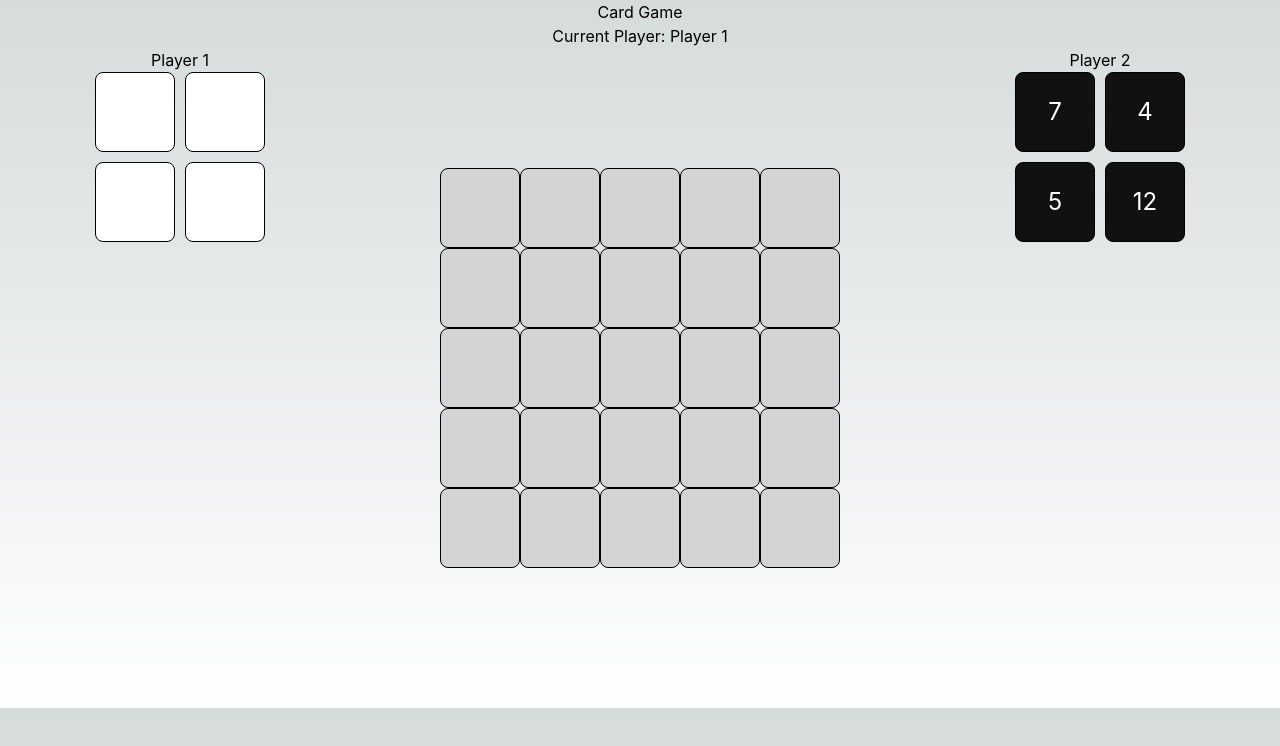
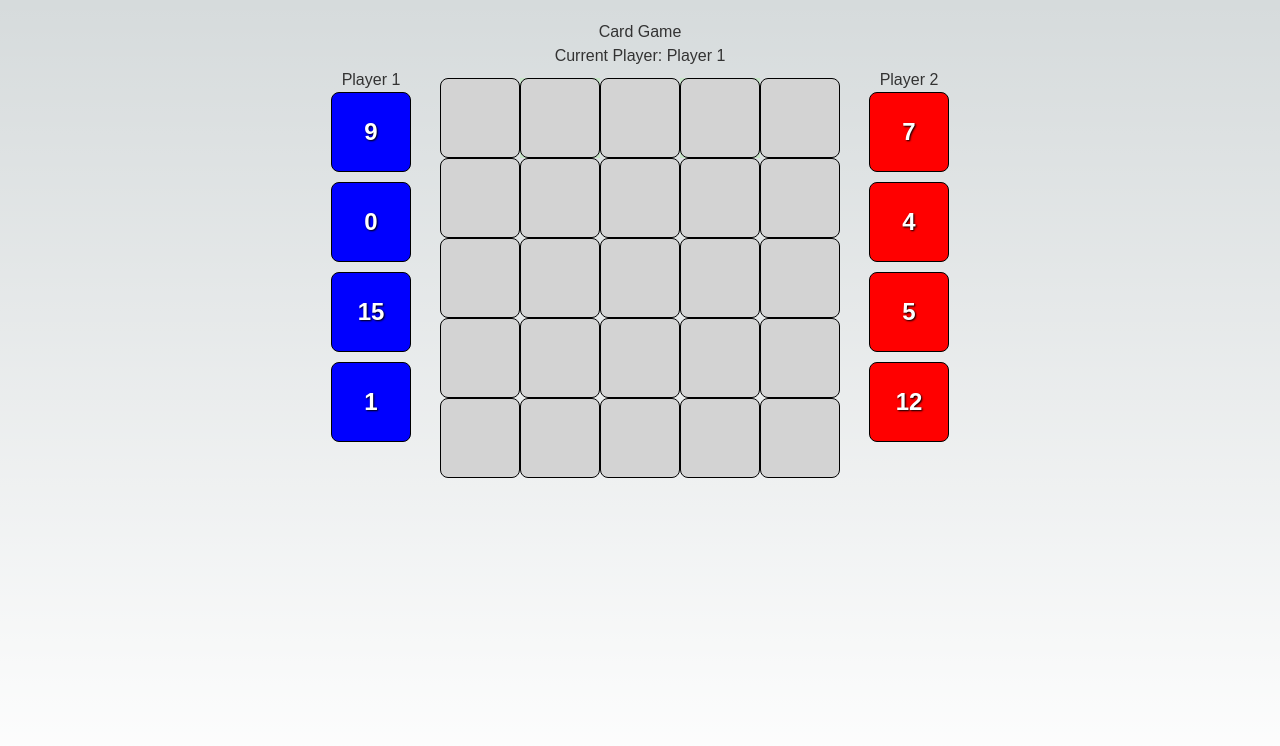
Before and after one commit to TendosBG/MonkeyWars, a React (Vite) app in the folder packages/site/: page / in a window 1280 px wide. Shown: the top 746 px of the page. Built offline with nearby package versions, Linux system fonts and the light colour scheme; what wagmi would draw is missing.

Commit message:
"fonctionnel" case centrale x3

```diff
--- a/packages/site/src/components/game/gameComponents/App.css
+++ b/packages/site/src/components/game/gameComponents/App.css
@@ -1,6 +1,26 @@
+/* General Styles */
+body {
+  margin: 0;
+  font-family: 'Arial', sans-serif; /* Consistent font choice */
+  -moz-osx-font-smoothing: grayscale;
+  background-color: #f4f4f4;
+  display: flex;
+  flex-direction: column;
+  align-items: center;
+  min-height: 100vh;
+}
+
 .App {
   text-align: center;
+  width: 80%;
+  max-width: 1200px;
+  margin: 20px auto;
 }
+
+h1, h2 {
+  color: #333;
+}
+
 
 .players {
   display: flex;
@@ -19,79 +39,76 @@
   justify-content: center;
 }
 
-.grid {
+
+#matrix {
   display: grid;
-  grid-template-columns: repeat(4, 100px);
-  grid-template-rows: repeat(4, 100px);
-  gap: 10px;
-  justify-content: center;
-  align-items: center;
-  margin-top: 20px;
+  grid-template-columns: repeat(5, 80px);
+  grid-template-rows: repeat(5, 80px);
+
+
+  padding: 10px;
 }
 
 .card {
-  width: 100px;
-  height: 100px;
+  width: 80px;
+  height: 80px;
+  border: 1px solid black;
+  border-radius: 8px;
   display: flex;
   justify-content: center;
   align-items: center;
   font-size: 24px;
+  font-weight: bold;
   color: white;
   cursor: pointer;
   user-select: none;
-  border-radius: 8px;
-  transition: background-color 0.3s;
+  transition: background-color 0.3s, transform 0.2s;
+  text-shadow: 1px 1px 2px black;
 }
 
-#matrix {
-  display: flex;
-  justify-content: center;
-  align-items: center;
-  height: 80vh;
-  flex-direction: column;
-}
-.row {
-  display: flex;
-}
-.card {
-  width: 80px;
-  height: 80px;
-  border: 1px solid black;
-}
-#hand {
-  display: flex;
-  justify-content: center;
-  align-items: center;
-  gap: 20px;
-}
-#hand .card {
-  cursor: pointer;
-}
-#hand .card:hover {
+/* Card Colors and Hover Effects */
+.card:hover {
   transform: scale(1.1);
 }
-#container {
-  display: flex;
-  flex-direction: column;
-  justify-content: center;
-  align-items: center;
+
+/* Highlight center column (x3) */
+#matrix > .card:nth-child(3n) {
+  background-color: gold;
 }
 
-body {
-  margin: 0;
-  font-family: -apple-system, BlinkMacSystemFont, 'Segoe UI', 'Roboto', 'Oxygen',
-    'Ubuntu', 'Cantarell', 'Fira Sans', 'Droid Sans', 'Helvetica Neue',
-    sans-serif;
-  -webkit-font-smoothing: antialiased;
-  -moz-osx-font-smoothing: grayscale;
+
+#matrix > .card:nth-child(-n+5),
+#matrix > .card:nth-child(n+21) {
+  background-color: lightgreen;
 }
 
-code {
-  font-family: source-code-pro, Menlo, Monaco, Consolas, 'Courier New',
-    monospace;
+.multiplier-row {
+  background-color: lightgreen; /* Or a color of your choice */
+}
+.multiplier-column .card { /* Assuming your card element has the class "card" */
+  background-color: lightblue; /* Or another distinct color */
 }
 
-.card :hover {
-  transform: scale(1.1);
-  background-color: red;
+
+.player1 .card { background: linear-gradient(45deg, #2196F3, #0D47A1); }
+.player2 .card { background: linear-gradient(45deg, #F44336, #B71C1C); }
+
+
+.card.selected {
+  border: 2px solid #ff9800;
+  box-shadow: 0 0 10px rgba(255, 152, 0, 0.5);
 }
+
+
+.x3 { background-color: gold; }
+
+.x2 { background-color: lightgreen; }
+
+/* App.css */
+.multiplier-column {
+  background-color: #ffeb3b; /* Couleur jaune pour la colonne centrale */
+}
+
+.multiplier-row {
+  background-color: #c8e6c9; /* Couleur verte pour les lignes centrales */
+}
--- a/packages/site/src/components/game/gameComponents/App.jsx
+++ b/packages/site/src/components/game/gameComponents/App.jsx
@@ -5,14 +5,24 @@ import PlayerHand from './PlayerHand.jsx';
 import { generateCards, distributeCards } from './cardUtils.js';
 import { playerColors } from './constant.js';
 
-
 function App() {
   const [deck, setDeck] = useState([]);
   const [player1Cards, setPlayer1Cards] = useState([]);
   const [player2Cards, setPlayer2Cards] = useState([]);
   const [currentPlayer, setCurrentPlayer] = useState(1);
   const [selectedCardIndex, setSelectedCardIndex] = useState(null);
-  const [boardMatrix, setBoardMatrix] = useState([]);
+  const [boardMatrix, setBoardMatrix] = useState(Array(5).fill(null).map(() => Array(5).fill(null)));
+  const [totalMoves, setTotalMoves] = useState(0);
+  const [winner, setWinner] = useState(null);
+  const [player1Moves, setPlayer1Moves] = useState(0);
+  const [player2Moves, setPlayer2Moves] = useState(0);
+  const [player1Score, setPlayer1Score] = useState(0);
+  const [player2Score, setPlayer2Score] = useState(0);
+  const maxMovesPerPlayer = 8; // Nombre maximum de coups par joueur
+
+  // Multiplicateurs
+  const centerColumnMultiplier = 3;
+  const centerRowMultiplier = 2;
 
   useEffect(() => {
     const initialDeck = generateCards();
@@ -20,20 +30,21 @@ function App() {
     setPlayer1Cards(player1);
     setPlayer2Cards(player2);
     setDeck(remainingDeck);
-
-    const initialMatrix = Array(5).fill(null).map(() => Array(5).fill(null));
-    setBoardMatrix(initialMatrix);
   }, []);
 
   const handleCardClick = (player, cardIndex) => {
-    if ((currentPlayer === 1 && player === 'player2') || (currentPlayer === 2 && player === 'player1')) return;
+    if ((currentPlayer === 1 && player === 'player2') || (currentPlayer === 2 && player === 'player1') || winner !== null) return;
     setSelectedCardIndex(cardIndex);
   };
 
   const handleMatrixCardClick = (x, y) => {
-    if (selectedCardIndex === null || boardMatrix[x][y] !== null) return;
+    if (selectedCardIndex === null || winner !== null) return;
 
     const selectedCard = currentPlayer === 1 ? player1Cards[selectedCardIndex] : player2Cards[selectedCardIndex];
+    const existingCard = boardMatrix[x][y];
+
+    // Condition pour remplacer la carte
+    if (existingCard === null || selectedCard.id > existingCard.id) {
       const newMatrix = [...boardMatrix];
       newMatrix[x][y] = selectedCard;
       setBoardMatrix(newMatrix);
@@ -50,24 +61,122 @@ function App() {
           updatedCards[selectedCardIndex] = newCard;
           return updatedCards;
         });
+        setPlayer1Moves(player1Moves + 1);
       } else {
         setPlayer2Cards((prevCards) => {
           const updatedCards = [...prevCards];
           updatedCards[selectedCardIndex] = newCard;
           return updatedCards;
         });
+        setPlayer2Moves(player2Moves + 1);
       }
 
       setDeck(newDeck);
       setSelectedCardIndex(null);
       setCurrentPlayer((prevPlayer) => (prevPlayer === 1 ? 2 : 1));
-    game();
+      setTotalMoves(totalMoves + 1);
+
+      checkAndCaptureTerritory(newMatrix, x, y, selectedCard.couleur);
+      checkGameEnd(newMatrix);
+    }
+  };
+
+  const checkAndCaptureTerritory = (matrix, x, y, color) => {
+    const directions = [
+      [-1, -1], [-1, 1], [1, -1], [1, 1]
+    ];
+
+    directions.forEach(([dx, dy]) => {
+      const corner1 = getCell(matrix, x + dx, y);
+      const corner2 = getCell(matrix, x, y + dy);
+      const corner3 = getCell(matrix, x + dx, y + dy);
+
+      if (corner1 === color && corner2 === color && corner3 === color) {
+        captureArea(matrix, x, y, x + dx, y + dy, color);
+      }
+    });
+
+    setBoardMatrix([...matrix]);
+  };
+
+  const getCell = (matrix, x, y) => {
+    return (matrix[x] && matrix[x][y]) ? matrix[x][y].couleur : null;
+  };
+
+  const captureArea = (matrix, x1, y1, x2, y2, color) => {
+    const minX = Math.min(x1, x2);
+    const maxX = Math.max(x1, x2);
+    const minY = Math.min(y1, y2);
+    const maxY = Math.max(y1, y2);
+
+    for (let i = minX + 1; i < maxX; i++) {
+      for (let j = minY + 1; j < maxY; j++) {
+        if (matrix[i][j] !== null) {
+          matrix[i][j].couleur = color;
+        }
+      }
+    }
+  };
+
+  const checkGameEnd = (matrix) => {
+    const totalCardsOnBoard = matrix.flat().filter(card => card !== null).length;
+    if (totalCardsOnBoard === 25 || player1Moves === maxMovesPerPlayer || player2Moves === maxMovesPerPlayer) {
+      determineWinner(matrix);
+    }
+  };
+
+  const determineWinner = (matrix) => {
+    let p1Score = 0;
+    let p2Score = 0;
+
+    matrix.forEach((row, rowIndex) => {
+      row.forEach((card, colIndex) => {
+        if (card) {
+          let score = card.id;
+
+          // Appliquer les multiplicateurs à la colonne centrale et aux lignes 1 et 3
+          if (colIndex === 2) {
+            score *= centerColumnMultiplier;
+          }
+          if (rowIndex === 1 || rowIndex === 3) {
+            score *= centerRowMultiplier;
+          }
+
+          if (card.couleur === playerColors.player1) {
+            p1Score += score;
+          } else if (card.couleur === playerColors.player2) {
+            p2Score += score;
+          }
+        }
+      });
+    });
+
+    setPlayer1Score(p1Score);
+    setPlayer2Score(p2Score);
+
+    if (p1Score > p2Score) {
+      setWinner(1);
+    } else if (p2Score > p1Score) {
+      setWinner(2);
+    } else {
+      setWinner('draw');
+    }
   };
 
   return (
     <div className="App">
       <h1>Card Game</h1>
+      {winner ? (
+        <>
+          {winner === 'draw' ? <h2>It's a draw!</h2> : <h2>Player {winner} wins!</h2>}
+          <div>
+            <p>Player 1 Score: {player1Score}</p>
+            <p>Player 2 Score: {player2Score}</p>
+          </div>
+        </>
+      ) : (
         <h2>Current Player: Player {currentPlayer}</h2>
+      )}
       <div className="players">
         <PlayerHand
           player="player1"
@@ -75,11 +184,9 @@ function App() {
           currentPlayer={currentPlayer}
           selectedCardIndex={selectedCardIndex}
           handleCardClick={handleCardClick}
-          setPlayerCards={setPlayer1Cards}
         />
         <Matrix
           boardMatrix={boardMatrix}
-          selectedCard={selectedCardIndex !== null ? (currentPlayer === 1 ? player1Cards[selectedCardIndex] : player2Cards[selectedCardIndex]) : null}
           onMatrixCardClick={handleMatrixCardClick}
         />
         <PlayerHand
@@ -88,7 +195,6 @@ function App() {
           currentPlayer={currentPlayer}
           selectedCardIndex={selectedCardIndex}
           handleCardClick={handleCardClick}
-          setPlayerCards={setPlayer2Cards}
         />
       </div>
     </div>
--- a/packages/site/src/components/game/gameComponents/Matrix.jsx
+++ b/packages/site/src/components/game/gameComponents/Matrix.jsx
@@ -4,13 +4,14 @@ import Card from './Card.jsx';
 const Matrix = ({ boardMatrix, selectedCard, onMatrixCardClick }) => (
     <div id="matrix">
         {boardMatrix.map((row, i) => (
-      <div key={i} className="row">
+            <div key={i} className={`row ${i === 1 || i === 3 ? 'multiplier-row' : ''}`}>
                 {row.map((card, j) => (
                     <Card
                         key={`${i}-${j}`}
                         card={card}
                         onClick={() => onMatrixCardClick(i, j)}
                         isSelected={selectedCard && selectedCard.x === i && selectedCard.y === j}
+                        className={j === 2 ? 'multiplier-column' : ''}
                     />
                 ))}
             </div>
--- a/packages/site/src/components/game/gameComponents/constant.js
+++ b/packages/site/src/components/game/gameComponents/constant.js
@@ -10,6 +10,6 @@ export const couleurs = [
     '#8F33FF',
   ];
   export const playerColors = {
-    player1: '#FFFFFF', // Gold for Player 1
-    player2: '#111111', // GreenYellow for Player 2
+    player1: 'blue', // Gold for Player 1
+    player2: 'red', // GreenYellow for Player 2
   };
```
Also changed, not shown: packages/site/src/components/game/gameComponents/HandCard.jsx (line endings or trailing spaces). Lines whose indentation alone changed are shown as unchanged.
